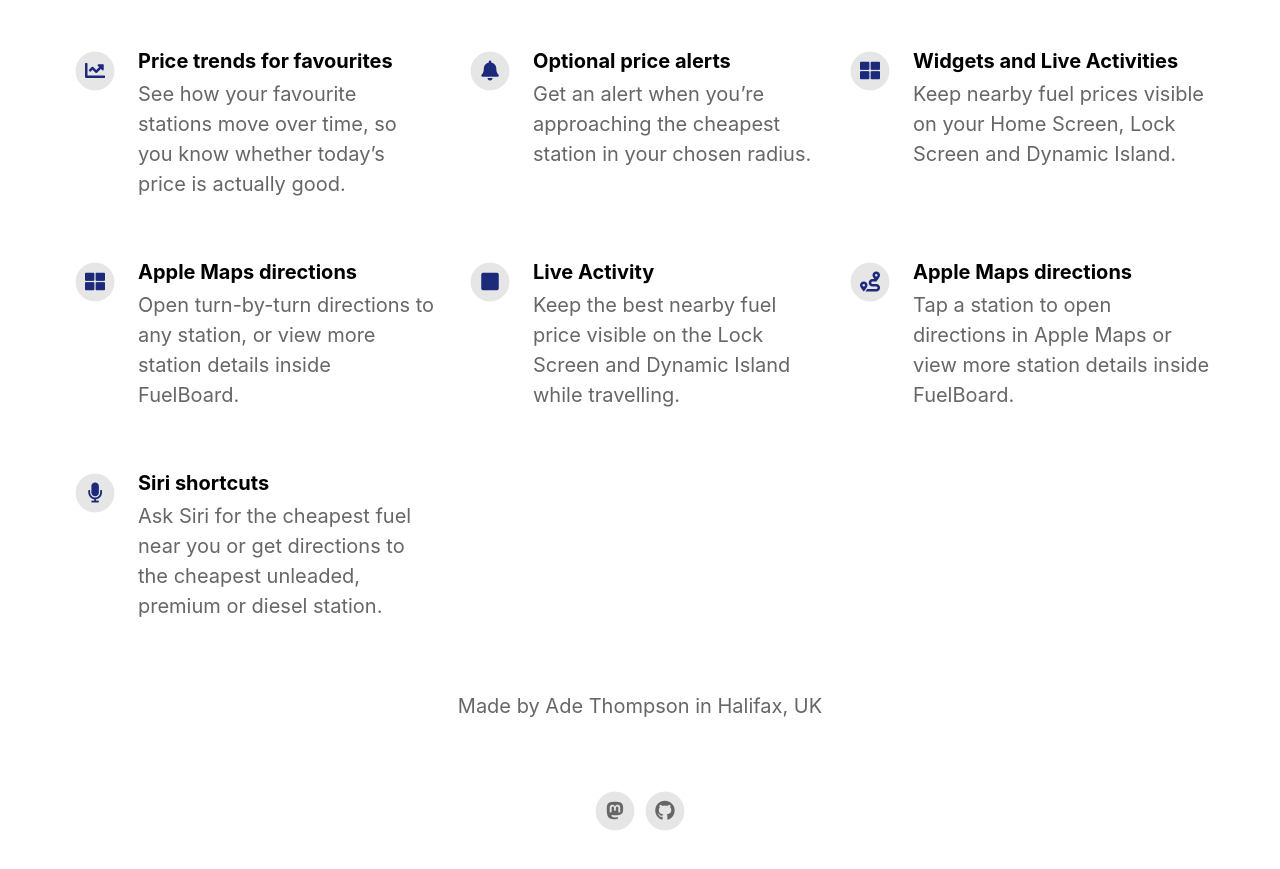
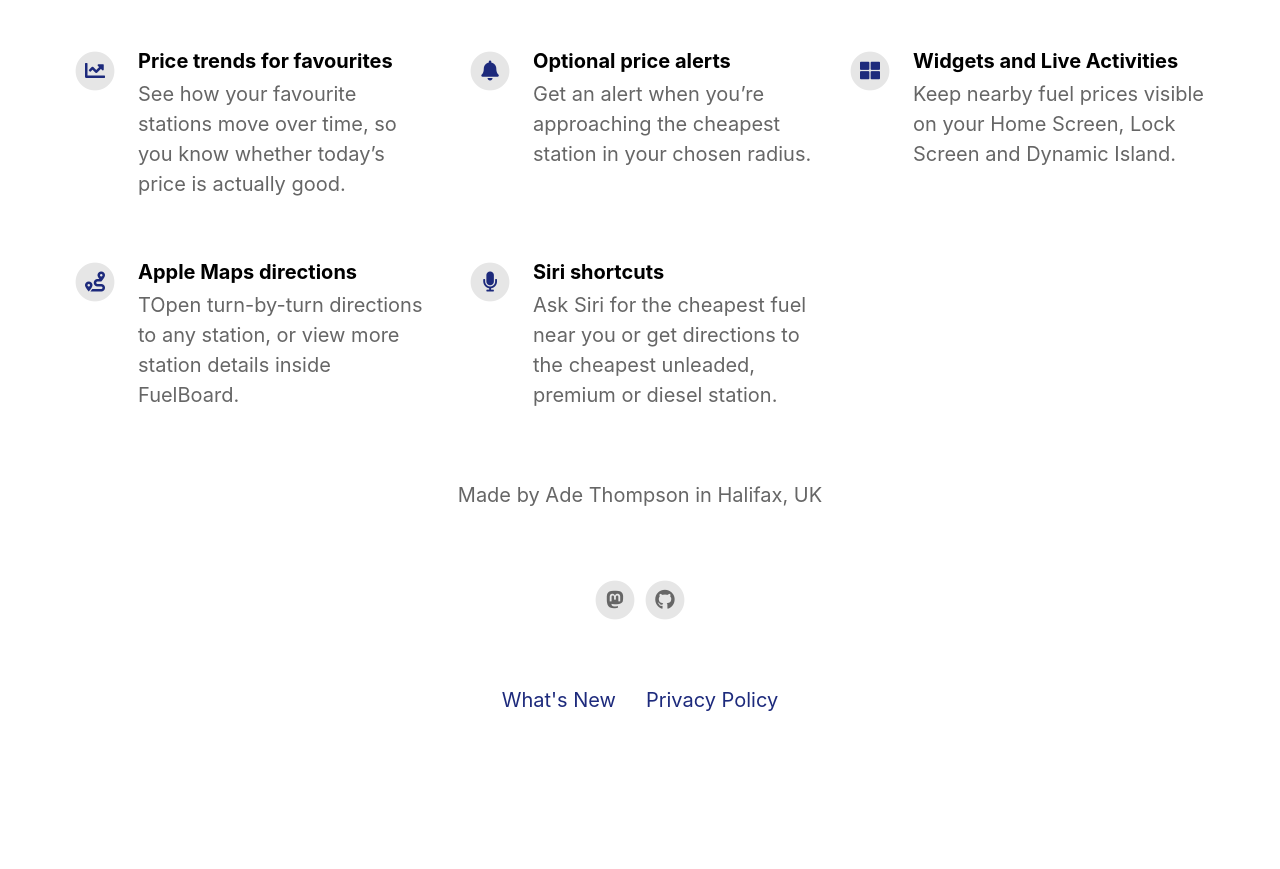
Before and after one commit to aptonline/fuelboard, a Jekyll site: the page built from index.html, in a window 1280 px wide and 900 px high, scrolled down 1304 px. Shown: the top 869 px of the window. Built offline with Jekyll 4.4.1, drawn with Linux system fonts in a browser that asks for light colours; nearby versions of some CDN libraries; after the commit the page ends 2084 px from its top, so only the background shows below that.

Commit message:
Update _config.yml
removed some copy

```diff
--- a/_config.yml
+++ b/_config.yml
@@ -63,15 +63,7 @@ features                                  :
     fontawesome_icon_name                 : th-large
 
   - title                                 : Apple Maps directions
-    description                           : Open turn-by-turn directions to any station, or view more station details inside FuelBoard.
-    fontawesome_icon_name                 : th-large
-
-  - title                                 : Live Activity
-    description                           : Keep the best nearby fuel price visible on the Lock Screen and Dynamic Island while travelling.
-    fontawesome_icon_name                 : square
-
-  - title                                 : Apple Maps directions
-    description                           : Tap a station to open directions in Apple Maps or view more station details inside FuelBoard.
+    description                           : TOpen turn-by-turn directions to any station, or view more station details inside FuelBoard.
     fontawesome_icon_name                 : route
 
   - title                                 : Siri shortcuts
```
